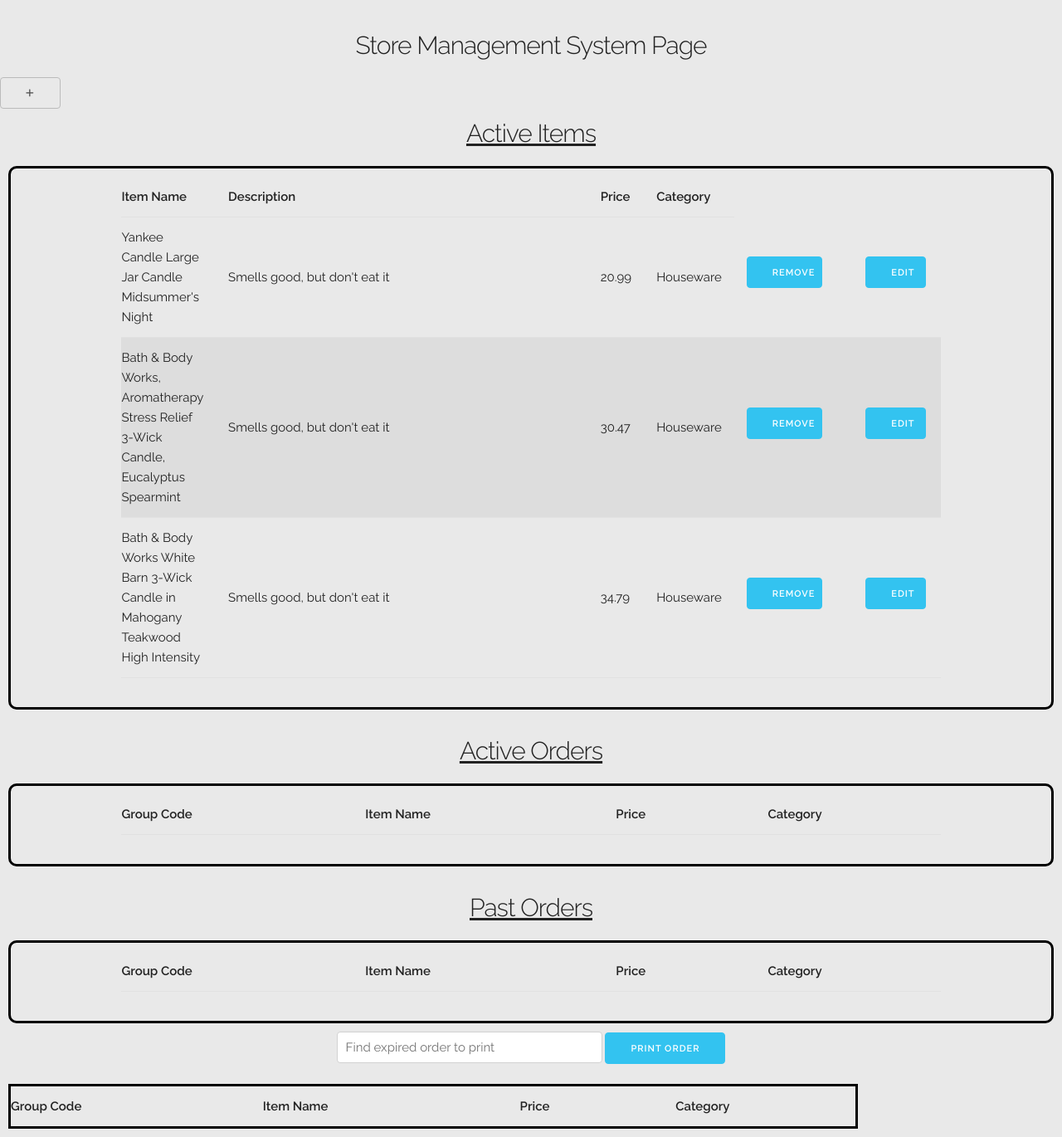
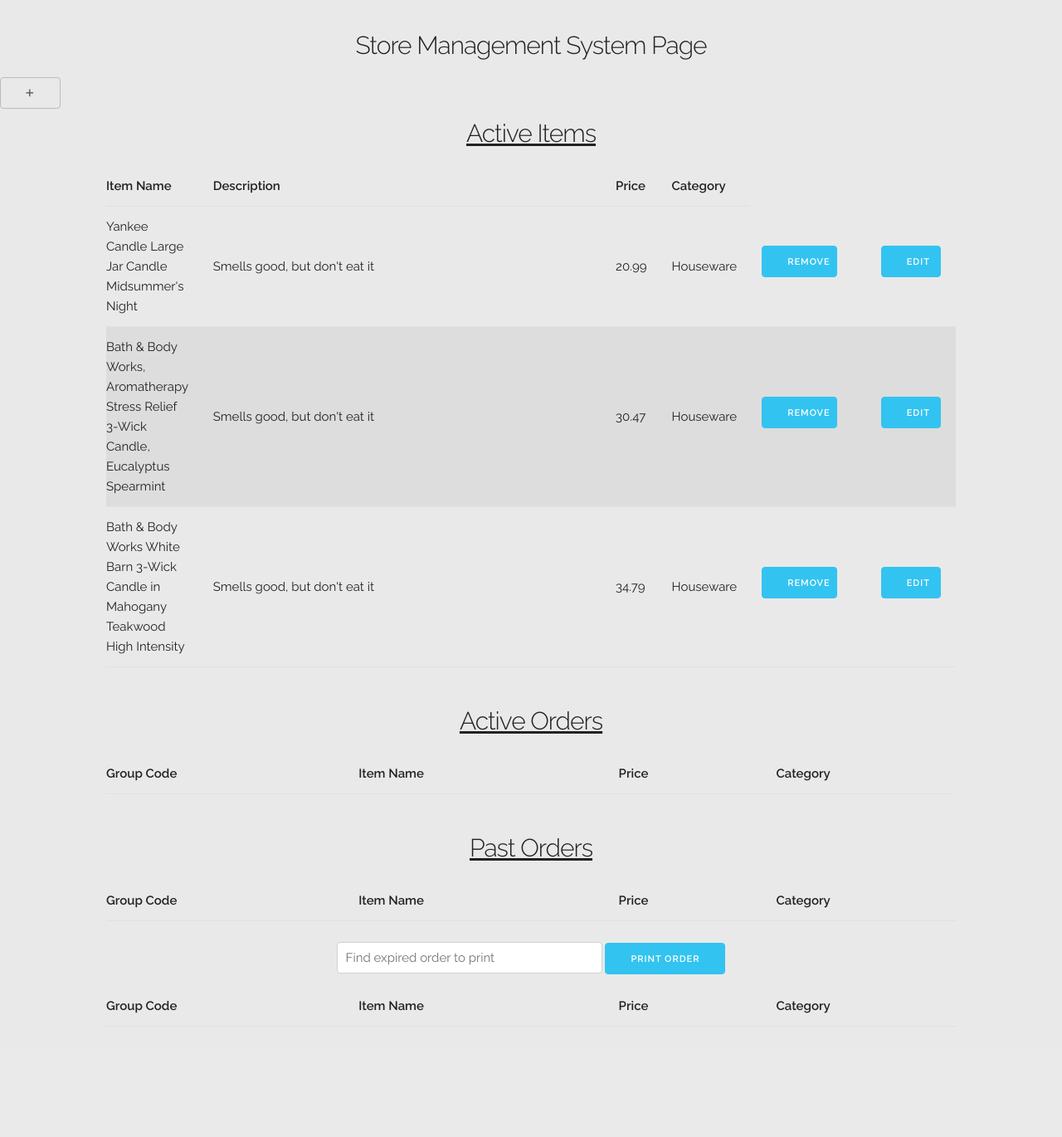
Before and after one commit to AustinConcepcion/based_deals, a PHP site: page /SMSpage.html in a window 1280 px wide. Shown: the part 306-1676 px from the top of the page at 83% size. After the commit the page ends 1527 px from the top, so only its background shows below. Run offline with PHP 8.4, Linux system fonts and the light colour scheme; lists and menus that the app fills with data are empty; some libraries are stand-ins or nearby versions.

Commit message:
Revert "borders on sms"
This reverts commit 305a424d2268282cc9aa7493a7ed0a83cb709a21.

```diff
--- a/SMSpage.html
+++ b/SMSpage.html
@@ -97,7 +97,7 @@
 
 		<!--appears when the add button is pressed-->
 		<!--Enter item information and saves it into a table-->
-		<div id="addInfo" class="wrap" style="display:none; padding: 20px;">
+		<div id="addInfo" style="display:none; padding: 40px;">
 			<p><b>Add Item</b></p>
 			<div style="float: left; border: 1px; width: 100%;">
 			<input type="text" id="ItemName" placeholder="Item Name" style="width: 20%">
@@ -118,7 +118,6 @@
 
 		<h3 class="hero-heading"><center><u>Active Items</u></center></h2>
 
-		<div class="wrap">
 		<table align="center" id="itemOnTable" class="u-nearfull-width">
 			<thead>
 				<tr>
@@ -153,9 +152,9 @@
 				<td><button type="button" class="button-primary u-nearfull-width" onclick="editItem()">Edit</button></td>
 			</tr>
 		</table>
-	</div>
+
 		<h3 class="hero-heading" style="padding-top: 20px"><center><u>Active Orders</u></center></h2>
-<div class="wrap">
+
 		<table align="center" id="curOrders" class="u-nearfull-width">
 			<thead>
 				<tr>
@@ -166,9 +165,8 @@
 				</tr>
 			</thead>
 		</table>
-</div>
+
 		<h3 class="hero-heading" style="padding-top: 20px"><center><u>Past Orders</u></center></h2>
-			<div class="wrap">
 		<table align="center" id="hisOrder" class="u-nearfull-width">
 			<thead>
 				<tr>
@@ -179,13 +177,13 @@
 				</tr>
 			</thead>
 		</table>
-</div>
+
 		<div align="center">
 			<input type="text" id="orderHistory" placeholder="Find expired order to print" style="width: 25%">
 			<button type="button" class="button-primary" onclick="window.print();return false;">Print Order</button>
 		</div>
 
-		<table align="center" id="hisOrder" class="u-nearfull-width wrap">
+		<table align="center" id="hisOrder" class="u-nearfull-width">
 			<thead>
 				<tr>
 					<th>Group Code</th>
--- a/css/landing.css
+++ b/css/landing.css
@@ -7,8 +7,9 @@
 .wrap {
   border: 3px solid #000000;
   border-radius: 1rem;
-  padding: 1rem;
-  margin: 1rem;
+  padding-top: 1rem;
+  padding-left: .75rem;
+  padding-right: .75rem;
 }
 
 /* Sections
```
